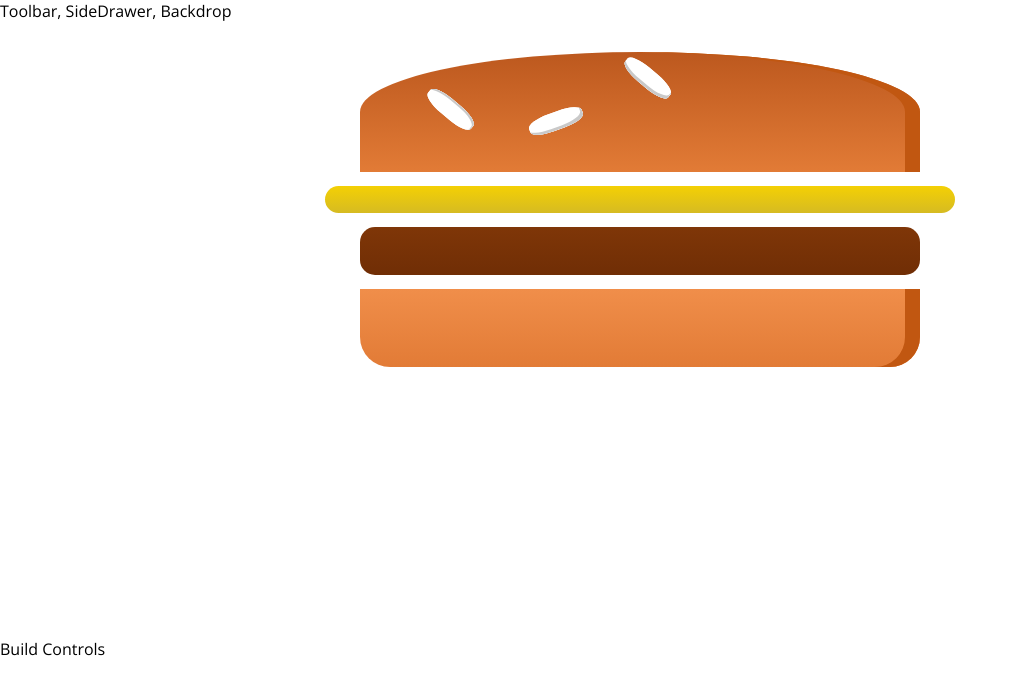
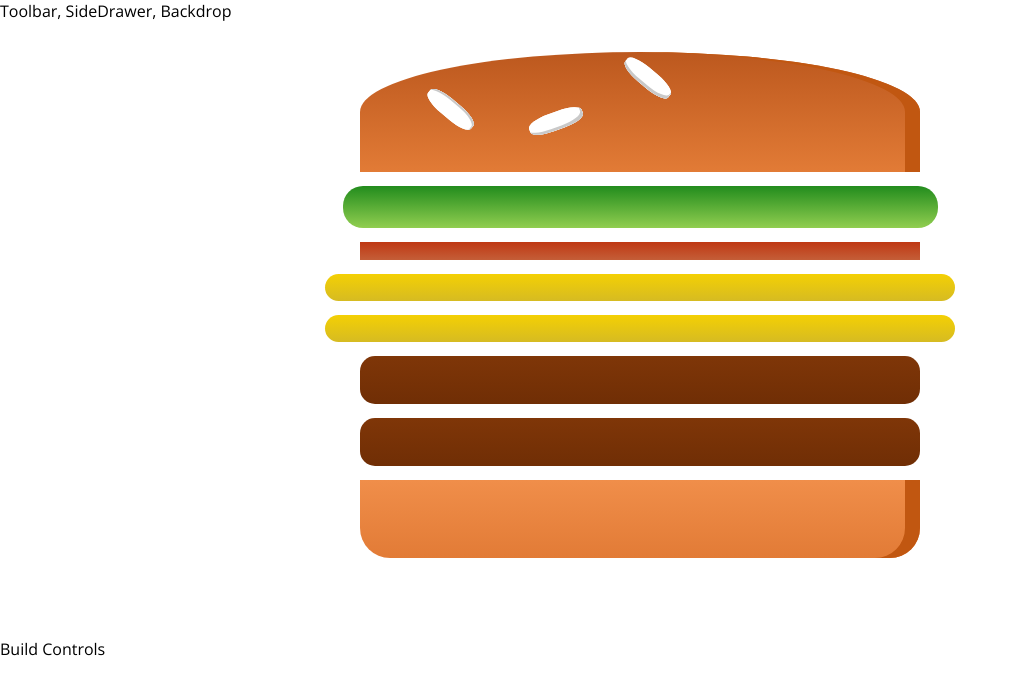
Before and after one commit to maltezc/burger-app-basic, a React app: page / in a window 1280 px wide. Shown: the top 694 px of the page, without its empty margins (0-1018 px from the left). Built offline with nearby package versions, Linux system fonts and the light colour scheme.

Commit message:
8.117 - Outputting Burger Ingredients Dynamically

```diff
--- a/src/components/Burger/Burger.js
+++ b/src/components/Burger/Burger.js
@@ -6,11 +6,17 @@
 
 
 const burger = (props) => {
+    const transformedIngredients = Object.keys(props.ingredients)
+        .map(igKey => {
+            return [...Array( props.ingredients[igKey] )].map( (_, i) => {
+                return <BurgerIngredient key={igKey + i} type={igKey} />;
+            }) //
+        });
+
     return (
         <div className={classes.Burger}>
             <BurgerIngredient type="bread-top"/>
-            <BurgerIngredient type="cheese"/>
-            <BurgerIngredient type="meat"/>
+            {transformedIngredients}
             <BurgerIngredient type="bread-bottom"/>
 
         </div>
--- a/src/components/Burger/BurgerIngredient/BurgerIngredient.js
+++ b/src/components/Burger/BurgerIngredient/BurgerIngredient.js
@@ -25,10 +25,10 @@
             case ('cheese'):
                 ingredient = <div className={classes.Cheese}></div>
                 break;
-            case ('Salad'):
+            case ('salad'):
                 ingredient = <div className={classes.Salad}></div>
                 break;
-            case ('Bacon'):
+            case ('bacon'):
                 ingredient = <div className={classes.Bacon}></div>
                 break;
             default:
--- a/src/containers/BurgerBuilder/BurgerBuilder.js
+++ b/src/containers/BurgerBuilder/BurgerBuilder.js
@@ -5,10 +5,26 @@
 
 
 class BurgerBuilder extends Component {
+    // constructor(props) {
+    //     super(props);
+    //     this.state = {...}
+    // }
+
+
+    state = {
+        ingredients: {
+            salad: 1,
+            bacon: 1,
+            cheese: 2,
+            meat: 2,
+        }
+    }
+
+
     render() {
         return (
             <Aux>
-                <Burger/>
+                <Burger ingredients={this.state.ingredients}/>
                 <div>Build Controls</div>
             </Aux>
         );
```
